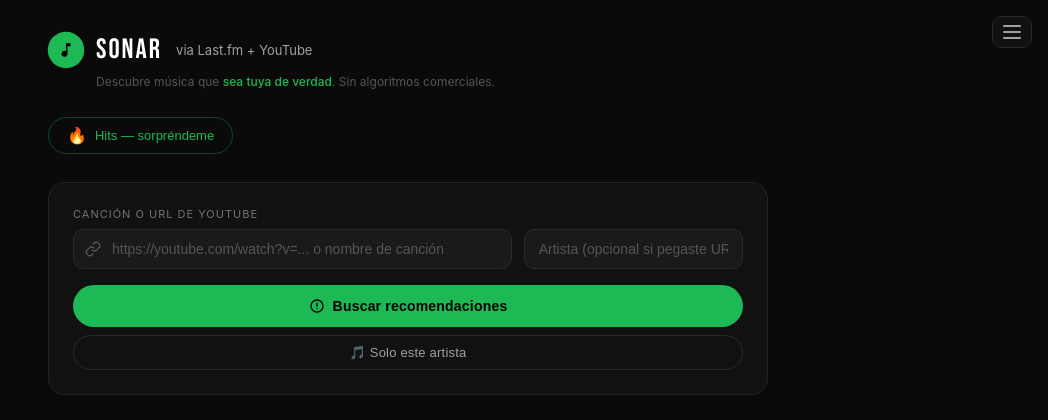
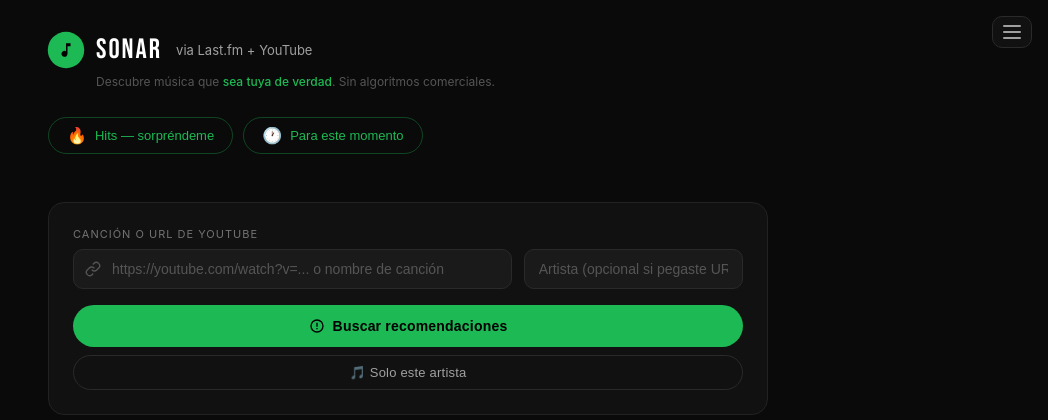
Before and after one commit to monky9020-cell/music-app, a Flask app: page / in a window 1280 px wide. Shown: the top 420 px of the page, without its empty margins (232-1280 px from the left). Run offline with Flask 3, Linux system fonts and the light colour scheme; data that the repository does not hold is empty.

Commit message:
Update index.html

```diff
--- a/music_app/templates/index.html
+++ b/music_app/templates/index.html
@@ -294,10 +294,15 @@
   </div>
   <div class="tagline">Descubre música que <b>sea tuya de verdad</b>. Sin algoritmos comerciales.</div>
 
-  <!-- Botón Hits -->
-  <button class="btn-gems" id="btn-gems" onclick="findGems()">
-    <span>🔥</span> Hits — sorpréndeme
-  </button>
+  <!-- Botones acción -->
+  <div style="display:flex;gap:10px;flex-wrap:wrap;margin-bottom:20px">
+    <button class="btn-gems" id="btn-gems" onclick="findGems()">
+      <span>🔥</span> Hits — sorpréndeme
+    </button>
+    <button class="btn-gems" id="btn-momento" onclick="findMomento()">
+      <span>🕐</span> Para este momento
+    </button>
+  </div>
 
   <!-- Breadcrumb -->
   <div class="breadcrumb" id="breadcrumb"></div>
@@ -841,6 +846,44 @@ function makeCard(r, globalIdx, secondary = false) {
     openYT(this.dataset.url)
   })
   return card
+}
+
+
+async function findMomento() {
+  const btn = document.getElementById('btn-momento')
+  btn.disabled = true
+  btn.innerHTML = '<span>🕐</span> <span class="dot-anim">Detectando momento</span>'
+
+  setError('')
+  document.getElementById('results-section').style.display = 'none'
+  document.getElementById('empty').className = 'empty'
+  startProgress()
+
+  try {
+    const resp = await fetch('/momento')
+    const data = await resp.json()
+    stopProgress()
+    btn.disabled = false
+    btn.innerHTML = '<span>🕐</span> Para este momento'
+
+    if (data.error) { setError(data.error); return }
+
+    renderResults({
+      title:     data.label,
+      artist:    data.label,
+      top:       data.results.slice(0, 5),
+      secondary: [],
+      results:   data.results,
+    })
+
+    document.getElementById('results-section').scrollIntoView({behavior: 'smooth'})
+
+  } catch(e) {
+    stopProgress()
+    btn.disabled = false
+    btn.innerHTML = '<span>🕐</span> Para este momento'
+    setError('Error al detectar el momento. Intenta de nuevo.')
+  }
 }
 
 async function findGems() {
```
